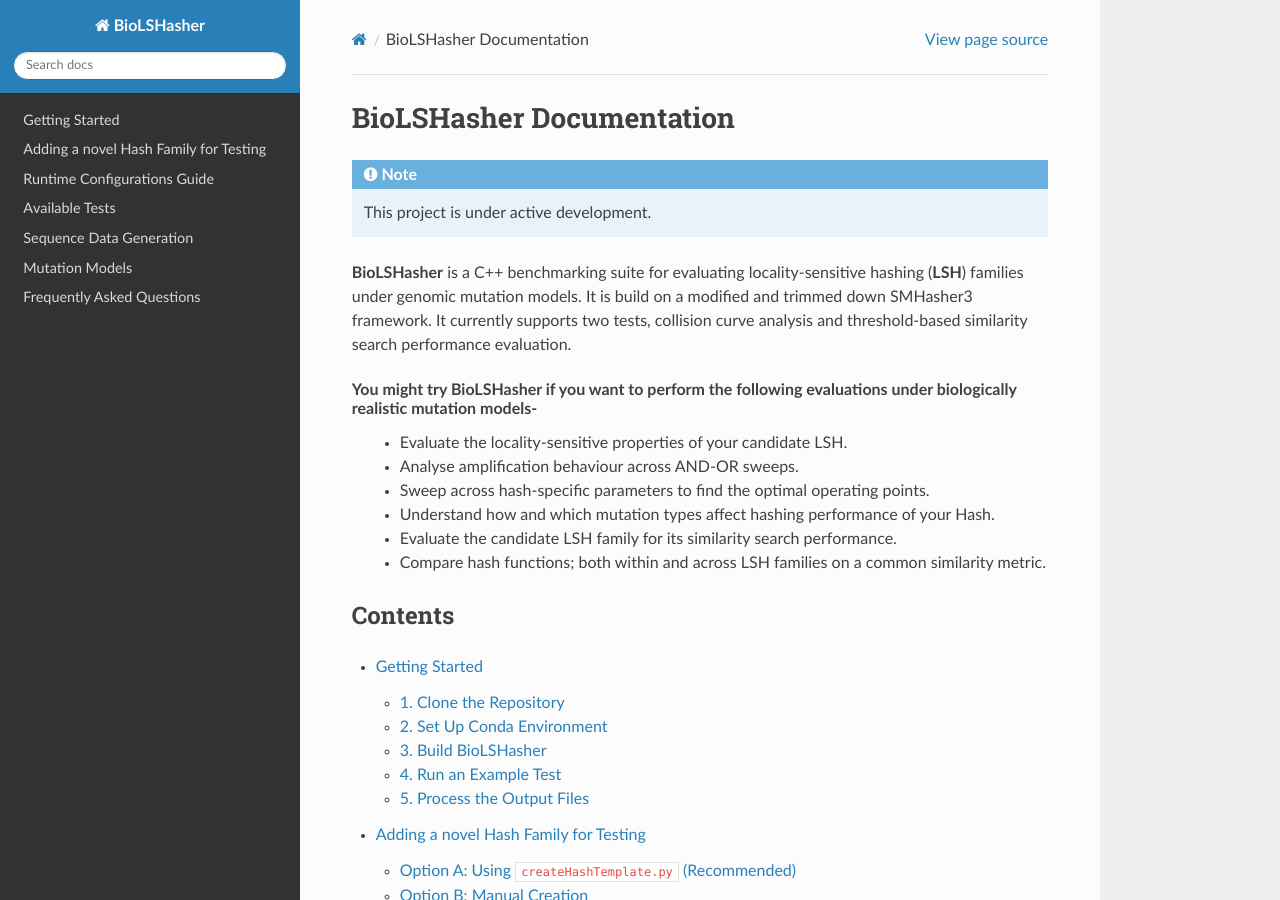
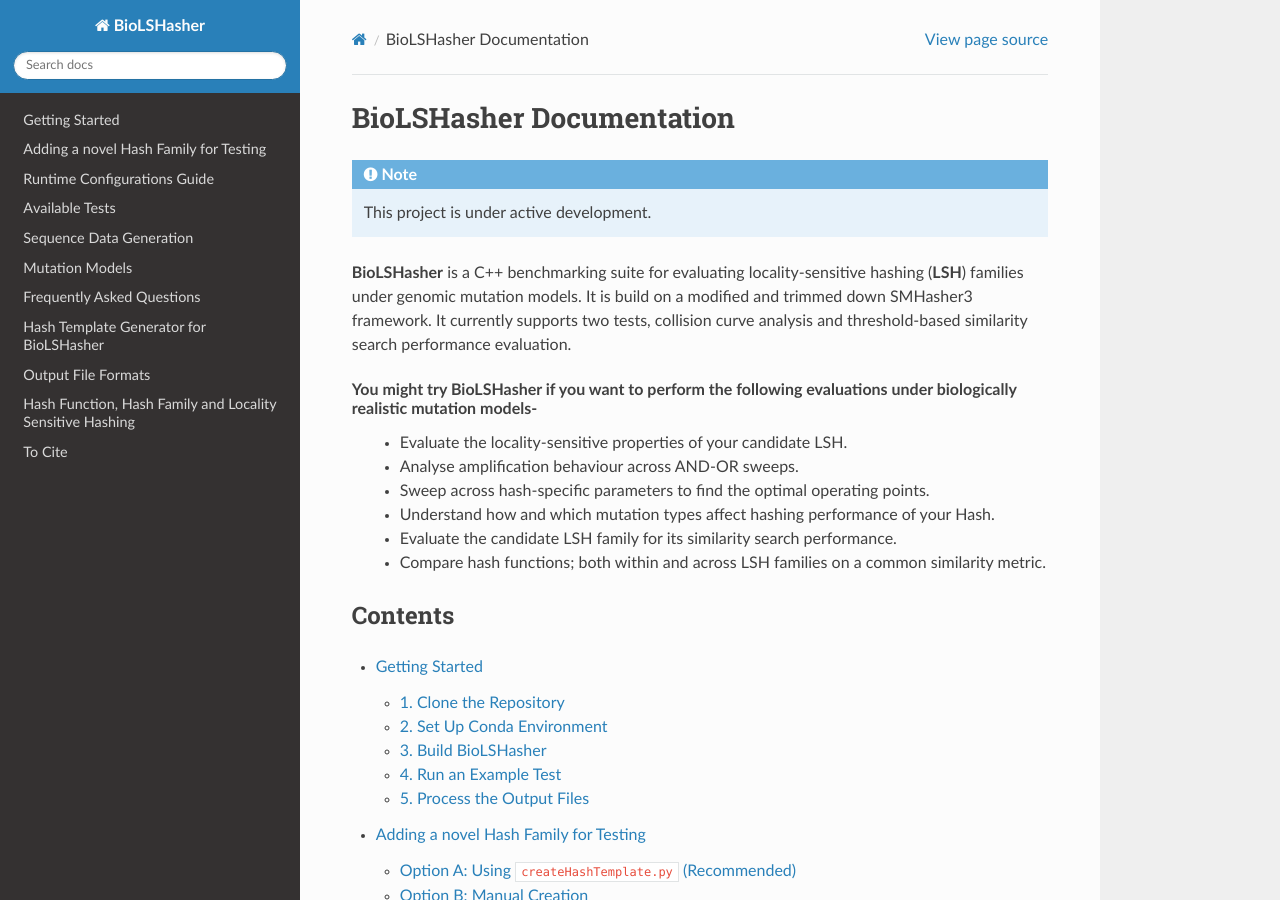
Before and after one commit to bpanda-dev/BioLSHasher-guide, a Sphinx documentation site: the page built from docs/source/index.rst, in a window 1280 px wide and 900 px high. Built offline with Sphinx 7.4.7 and the Read the Docs theme 3.1.0, drawn with Linux system fonts in a browser that asks for light colours; some of the changed lines change nothing that is shown.

Commit message:
image issue solved along with some resolution of some warnings

```diff
--- a/docs/source/content/citation.rst
+++ b/docs/source/content/citation.rst
@@ -0,0 +1,2 @@
+To Cite
+===========
--- a/docs/source/content/mutationModels.rst
+++ b/docs/source/content/mutationModels.rst
@@ -74,7 +74,7 @@
 To set and configure the mutation models, various global variables are defined in the ``LSHGlobals.h`` file.
 
 STEP 1/2 : Setting the Mutation Model
-~~~~~~~~~~~~~~~~~~~~~~~~~~
+~~~~~~~~~~~~~~~~~~~~~~~~~~~~~~~~~~~~~~
 
 The mutation model is set via the global variable ``g_mutation_model`` in ``LSHGlobals.cpp``.
 
@@ -104,7 +104,7 @@
 ----
 
 STEP 2/2 : Setting the Mutation Expression
-~~~~~~~~~~~~~~~~~~~~~~~~~~~~~~~~
+~~~~~~~~~~~~~~~~~~~~~~~~~~~~~~~~~~~~~~~~~~~~
 
 When using ``MUTATION_MODEL_GEOMETRIC_MUTATOR``, these macros control **the
 relationship** between the insertion mean length given by geometric mean parameter
--- a/docs/source/content/outputFileFormats.rst
+++ b/docs/source/content/outputFileFormats.rst
@@ -0,0 +1,2 @@
+Output File Formats
+====================
--- a/docs/source/content/runtimeParameters.rst
+++ b/docs/source/content/runtimeParameters.rst
@@ -4,7 +4,7 @@
 The `config.toml <https://github.com/bpanda-dev/BioLSHasher/blob/main/config.toml>`_ file controls the runtime parameters of the tests in BioLSHasher. This TOML(Tom's Obvious Minimal Language) file is provided as a convenience, so that one does not need to dig into the cpp files to modify them.
 
 Contents and Sections in `config.toml`
-------------------------------------
+---------------------------------------
 The `config.toml` file is organized into the following sections based on the test and the scale(common or specific to a test) of the properties.:
 
 .. note::
@@ -151,6 +151,3 @@
 	- ``very_Slow_NAggCases = 200000``
 	- ``Slow_NAggCases = 200000``
 	- ``NAggCases = 200000``
-
-
-----
--- a/docs/source/index.rst
+++ b/docs/source/index.rst
@@ -34,9 +34,19 @@
 Documentation Layout
 --------------------
 
-.. figure:: ../media/DocumentationLayout.png
+.. figure:: ./media/DocumentationLayout.png
    :alt: Documentation Layout
    :width: 400px
    :align: center
 
    Documentation Layout
+
+
+.. toctree::
+   :maxdepth: 1
+   :hidden:
+
+   content/hashTemplateGenerationScript
+   content/outputFileFormats
+   content/hashfunctionHashfamilyandLSH
+   content/citation
```
